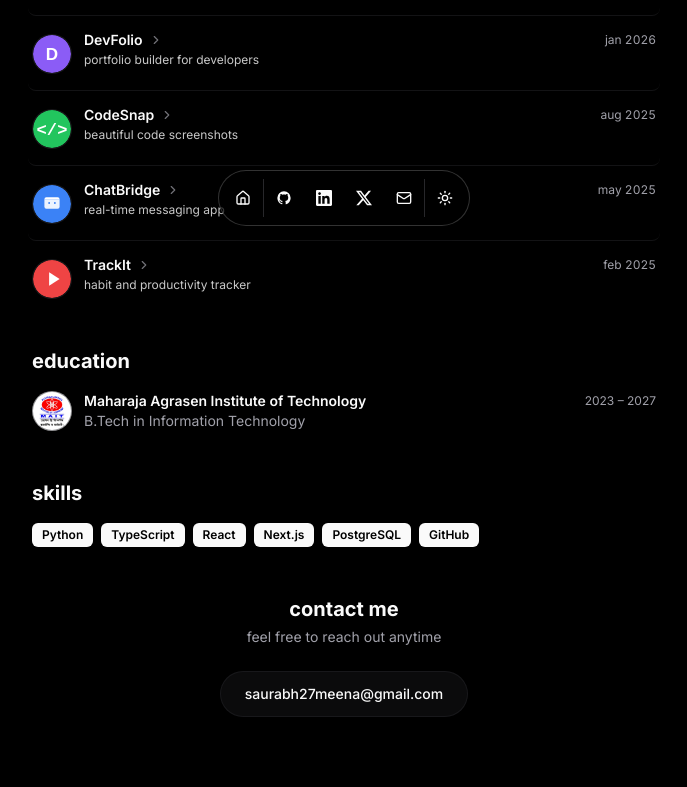
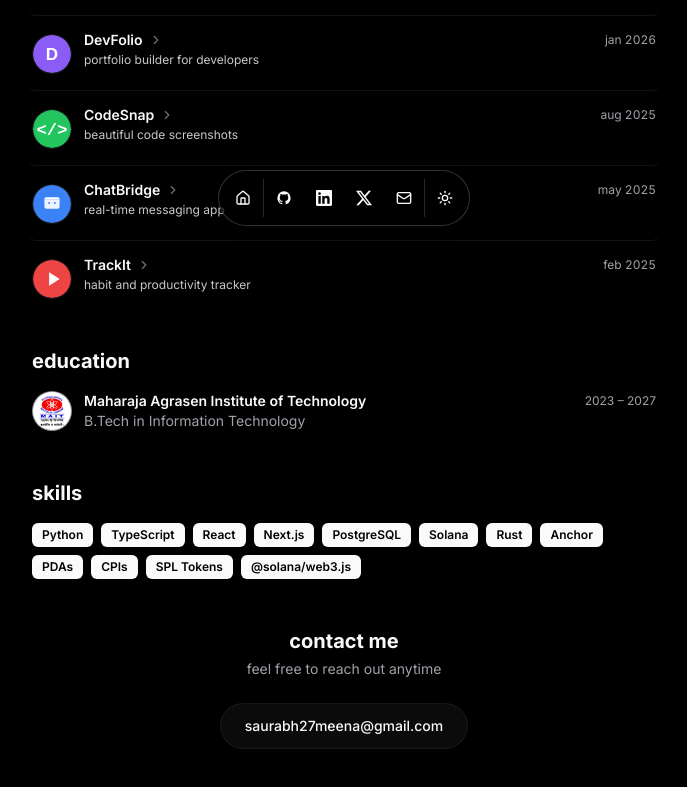
Before and after one commit to saurabhxmeena/Portfolio-Website, a Next.js app: page / in a window 1280 px wide. Shown: the part 558-1345 px from the top of the page, without its empty margins (296-983 px from the left). Built offline with nearby package versions, Linux system fonts and the light colour scheme.

Commit message:
Add Solana and Rust ecosystem skills to portfolio

```diff
--- a/src/data/siteConfig.ts
+++ b/src/data/siteConfig.ts
@@ -23,7 +23,13 @@ In my free time, I make tech videos on YouTube.`,
     "React",
     "Next.js",
     "PostgreSQL",
-    "GitHub"
+    "Solana",
+    "Rust",
+    "Anchor",
+    "PDAs",
+    "CPIs",
+    "SPL Tokens",
+    "@solana/web3.js",
   ],
   navbar: [
     { href: "/", icon: HomeIcon, label: "Home" },
```
